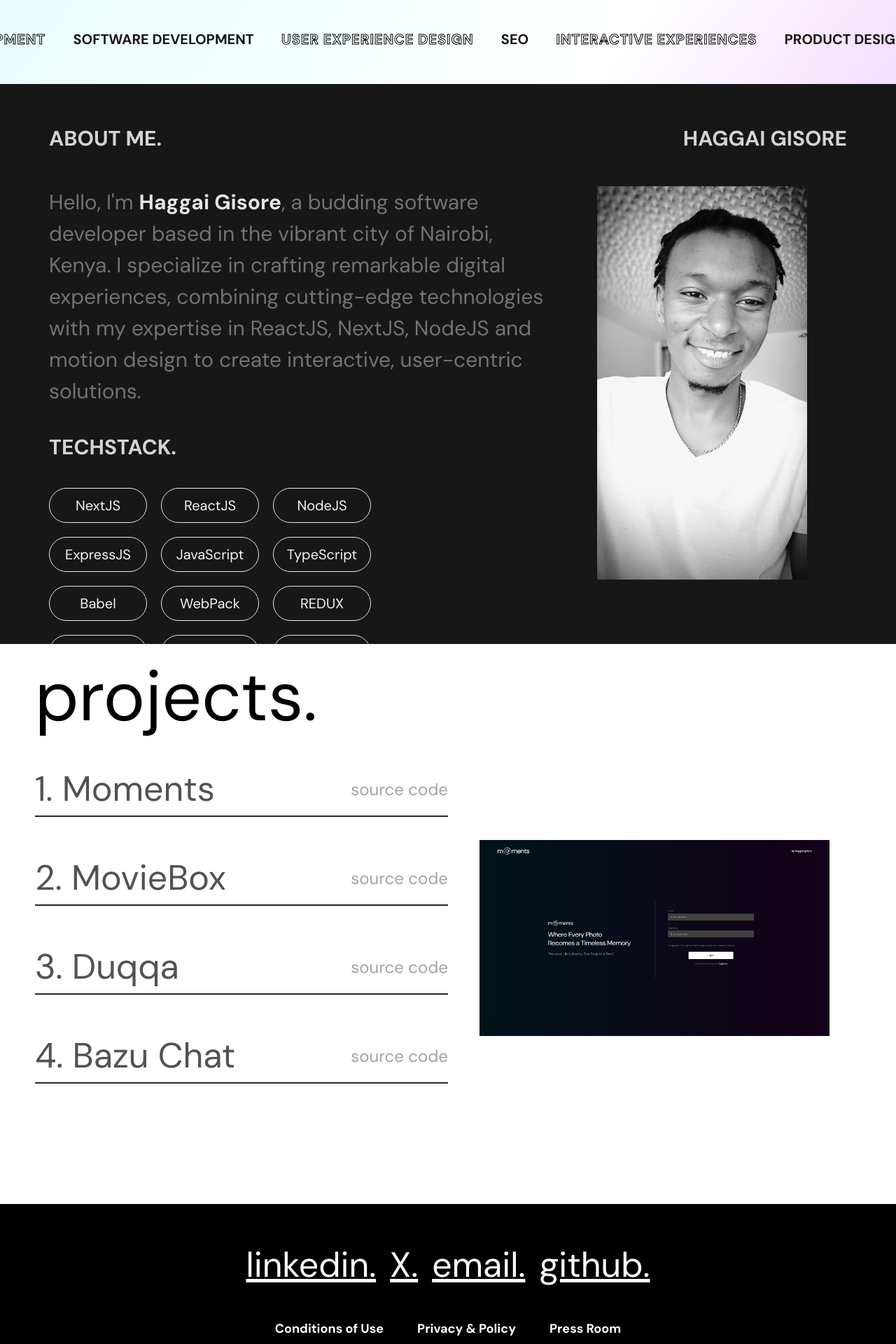
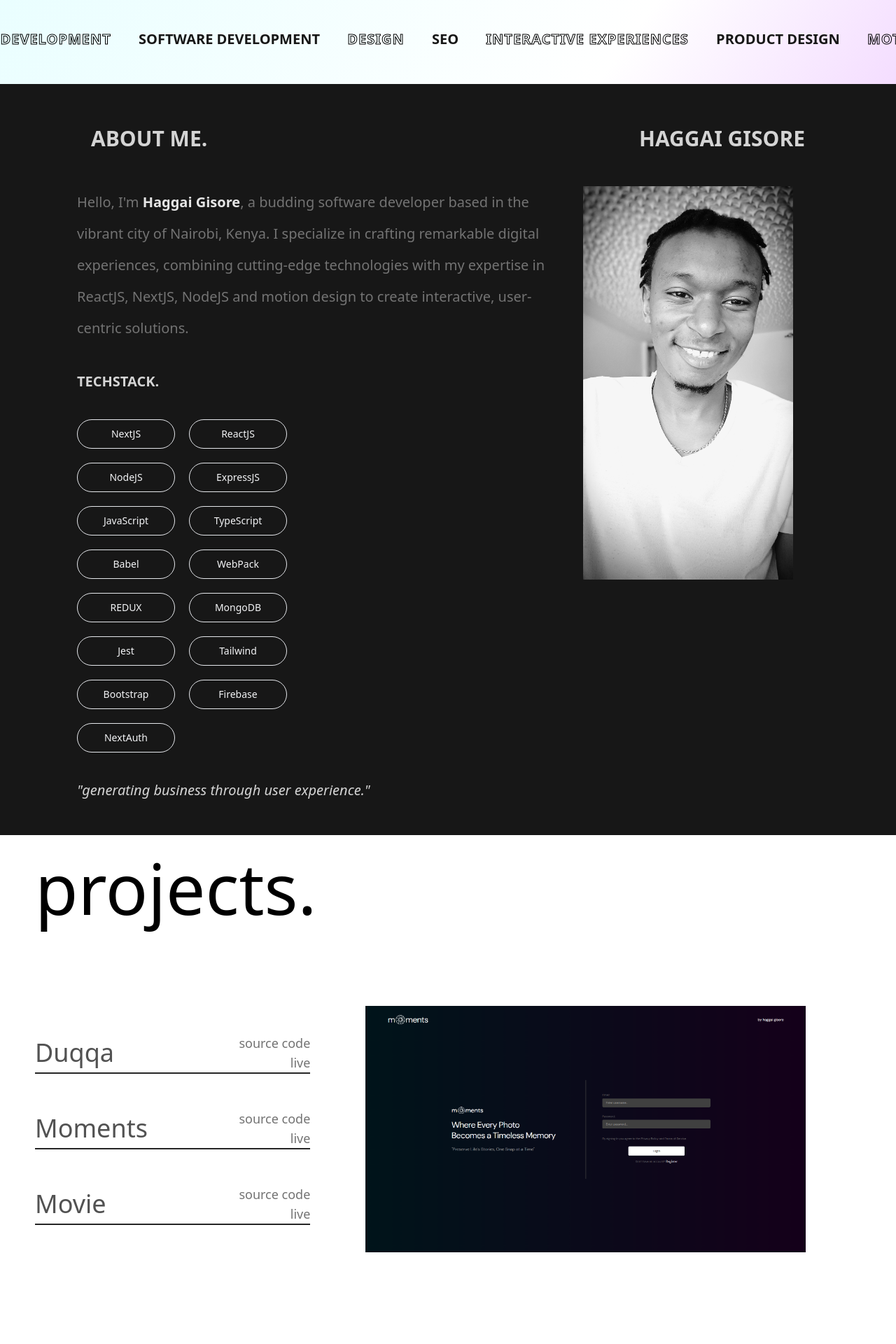
Before and after one commit to ggakila/haggaigisore, a Next.js app: page / in a window 1280 px wide. Shown: the part 680-2600 px from the top of the page at 70% size. Built offline with nearby package versions, Linux system fonts and the light colour scheme.

Commit message:
changes to ui

```diff
--- a/src/Components/About.js
+++ b/src/Components/About.js
@@ -7,13 +7,13 @@ export default function About() {
 
 
   return (
-		<div id='about' className="aboutsection h-screen flex flex-col py-[50px] items-center px-[0px] sm:px-[60px] bg-neutral-900 text-white gap-10">
-			<div className="w-screen flex justify-between text-neutral-300 uppercase my-[10px] px-[10px] md:px-[70px] text-lg sm:text-3xl font-bold">
+		<div id='about' className="aboutsection min-h-full flex flex-col py-[50px] items-center px-[0px] sm:px-[60px] bg-neutral-900 text-white gap-10">
+			<div className="w-full flex justify-between text-neutral-300 uppercase my-[10px] px-[10px] md:px-[70px] text-lg sm:text-3xl font-bold">
 				<h1 className="">About me.</h1>
 				<h1>haggai gisore</h1>
 			</div>
-			<div className="flex flex-col md:flex-row text-lg md:text-3xl w-screen">
-				<div className="left w-full md:w-2/3  px-5 md:px-[70px]">
+			<div className="flex flex-col md:flex-row text-md md:text-xl w-full">
+				<div className="left w-full lg:w-2/3  px-5 lg:px-[50px]">
 					<h1 className="text-neutral-500 md:leading-[45px]">
 						Hello, I'm{" "}
 						<span className="text-neutral-200 font-bold">Haggai Gisore</span>, a
@@ -23,54 +23,54 @@ export default function About() {
 						NextJS, NodeJS and motion design to create interactive, user-centric
 						solutions.
 					</h1>
-					<div className="my-5 md:my-10">
+					<div className="my-5 md:my-10 w-full">
 						<h1 className="uppercase my-5 sm:my-10 font-bold text-neutral-300">
 							techstack.
 						</h1>
-						<div className="text-sm md:text-xl w-screen lg:w-2/3 flex flex-row flex-wrap gap-[10px] md:gap-[20px] text-gray-100">
-							<div className="px-[8px] md:px-[15px] py-[10px] w-[140px] text-center border rounded-full hover:bg-white hover:text-black">
+						<div className="text-sm md:text-md w-full lg:w-2/3 flex flex-wrap gap-[10px] md:gap-[20px] text-gray-100">
+							<div className="px-[5px] md:px-[10px] py-[10px] w-[140px] text-center border rounded-full hover:bg-white hover:text-black">
 								NextJS
 							</div>
-							<div className="px-[8px] md:px-[15px] py-[10px] w-[140px] text-center border rounded-full hover:bg-white hover:text-black">
+							<div className="px-[5px] md:px-[10px] py-[10px] w-[140px] text-center border rounded-full hover:bg-white hover:text-black">
 								ReactJS
 							</div>
-							<div className="px-[8px] md:px-[15px] py-[10px] w-[140px] text-center border rounded-full hover:bg-white hover:text-black">
+							<div className="px-[5px] md:px-[10px] py-[10px] w-[140px] text-center border rounded-full hover:bg-white hover:text-black">
 								NodeJS
 							</div>
-							<div className="px-[8px] md:px-[15px] py-[10px] w-[140px] text-center border rounded-full hover:bg-white hover:text-black">
+							<div className="px-[5px] md:px-[10px] py-[10px] w-[140px] text-center border rounded-full hover:bg-white hover:text-black">
 								ExpressJS
 							</div>
-							<div className="px-[8px] md:px-[15px] py-[10px] w-[140px] text-center border rounded-full hover:bg-white hover:text-black">
+							<div className="px-[5px] md:px-[10px] py-[10px] w-[140px] text-center border rounded-full hover:bg-white hover:text-black">
 								JavaScript
 							</div>
-							<div className="px-[8px] md:px-[15px] py-[10px] w-[140px] text-center border rounded-full hover:bg-white hover:text-black">
+							<div className="px-[5px] md:px-[10px] py-[10px] w-[140px] text-center border rounded-full hover:bg-white hover:text-black">
 								TypeScript
 							</div>
-							<div className="px-[8px] md:px-[15px] py-[10px] w-[140px] text-center border rounded-full hover:bg-white hover:text-black">
+							<div className="px-[5px] md:px-[10px] py-[10px] w-[140px] text-center border rounded-full hover:bg-white hover:text-black">
 								Babel
 							</div>
-							<div className="px-[8px] md:px-[15px] py-[10px] w-[140px] text-center border rounded-full hover:bg-white hover:text-black">
+							<div className="px-[5px] md:px-[10px] py-[10px] w-[140px] text-center border rounded-full hover:bg-white hover:text-black">
 								WebPack
 							</div>
-							<div className="px-[8px] md:px-[15px] py-[10px] w-[140px] text-center border rounded-full hover:bg-white hover:text-black">
+							<div className="px-[5px] md:px-[10px] py-[10px] w-[140px] text-center border rounded-full hover:bg-white hover:text-black">
 								REDUX
 							</div>
-							<div className="px-[8px] md:px-[15px] py-[10px] w-[140px] text-center border rounded-full hover:bg-white hover:text-black">
+							<div className="px-[5px] md:px-[10px] py-[10px] w-[140px] text-center border rounded-full hover:bg-white hover:text-black">
 								MongoDB
 							</div>
-							<div className="px-[8px] md:px-[15px] py-[10px] w-[140px] text-center border rounded-full hover:bg-white hover:text-black">
+							<div className="px-[5px] md:px-[10px] py-[10px] w-[140px] text-center border rounded-full hover:bg-white hover:text-black">
 								Jest
 							</div>
-							<div className="px-[8px] md:px-[15px] py-[10px] w-[140px] text-center border rounded-full hover:bg-white hover:text-black">
+							<div className="px-[5px] md:px-[10px] py-[10px] w-[140px] text-center border rounded-full hover:bg-white hover:text-black">
 								Tailwind
 							</div>
-							<div className="px-[8px] md:px-[15px] py-[10px] w-[140px] text-center border rounded-full hover:bg-white hover:text-black">
+							<div className="px-[5px] md:px-[10px] py-[10px] w-[140px] text-center border rounded-full hover:bg-white hover:text-black">
 								Bootstrap
 							</div>
-							<div className="px-[8px] md:px-[15px] py-[10px] w-[140px] text-center border rounded-full hover:bg-white hover:text-black">
+							<div className="px-[5px] md:px-[10px] py-[10px] w-[140px] text-center border rounded-full hover:bg-white hover:text-black">
 								Firebase
 							</div>
-              <div className="px-[8px] md:px-[15px] py-[10px] w-[140px] text-center border rounded-full hover:bg-white hover:text-black">
+              <div className="px-[5px] md:px-[10px] py-[10px] w-[140px] text-center border rounded-full hover:bg-white hover:text-black">
 								NextAuth
 							</div>
 						</div>
@@ -80,13 +80,13 @@ export default function About() {
 						<i>"generating business through user experience."</i>
 					</h1>
 				</div>
-				<div className="hidden lg:block right w-0 lg:w-1/3 relative">
+				<div className="hidden lg:inline right w-0 lg:w-1/3 relative">
 					<Image
           src='/profile.jpg'
           width={300}
           height={300}
           alt="profilepic"
-          style={{objectFit: 'contain'}}
+          style={{objectFit: 'cover'}}
           />
 				</div>
 			</div>
--- a/src/Components/Header.js
+++ b/src/Components/Header.js
@@ -2,29 +2,30 @@ import React from "react";
 import Typewriter from "typewriter-effect";
 import Link from "next/link";
 
+
 export default function Header() {
   return (
-		<div className="homepage relative h-screen md:h-screen text-neutral-900 w-screen">
+		<div className="homepage relative h-[50vh] md:h-screen  text-neutral-900 w-full">
 			<header className=" absolute w-full top-0 flex justify-between items-center py-5 px-5 sm:px-10 ">
 				<div className="flex items-center">
-					<div className="flex text-[30px] sm:text-[80px] font-bold">
+					<div className="flex text-[25px] sm:text-[60px] font-bold">
 						<h1 className="">H</h1>
 						<h1 className="">G</h1>
 					</div>
 					<h1 className="studios sm:font-bold uppercase text-sm">studios</h1>
 				</div>
-				<div className="navs flex flex-col md:flex-row  font-semibold sm:gap-10">
-					<Link href="#about" scroll={false} className="about text-[10px] md:text-xl">about.</Link>
-					<Link href="#work" scroll={false} className="projects text-[10px] md:text-xl">works.</Link>
-					<Link href="#contact" scroll={false} className="contact text-[10px] md:text-xl">contact.</Link>
+				<div className="navs flex flex-col md:flex-row  font-semibold sm:gap-7">
+					<Link href="#about" scroll={false} className="about text-[10px] md:text-xl hover:bg-black hover:text-white px-3 py-1 rounded-full">about.</Link>
+					<Link href="#work" scroll={false} className="projects text-[10px] md:text-xl hover:bg-black hover:text-white px-3 py-1 rounded-full">works.</Link>
+					<Link href="#contact" scroll={false} className="contact text-[10px] md:text-xl hover:bg-black hover:text-white px-3 py-1 rounded-full">contact.</Link>
 				</div>
 			</header>
 			<div className="h-full w-full flex flex-col justify-center items-center ">
 				<div className="flex items-center gap-3">
-					<h1 className="text-lg font-bold mx-auto uppercase text-gray-400">
+					<h1 className="text-md md:text-lg font-bold mx-auto uppercase text-gray-600">
 						turning ideas into:
 					</h1>{" "}
-					<h1 className="textswitch text-center font-bold text-xl sm:text-3xl text-gray-400 underline uppercase">
+					<h1 className="textswitch text-center font-bold text-xl sm:text-3xl text-gray-400 uppercase">
 						<Typewriter
 							options={{
 								strings: [" experiences", " businesses", " brands"],
@@ -38,11 +39,11 @@ export default function Header() {
 					<h1>HAGGAI</h1><span className="text-black">.</span>
 					<h1 className="gisore font-medium">GISORE</h1>
 				</div>
-				<h3 className="text-xl md:text-3xl font-bold">Software Developer - (Frontend)</h3>
+				<h3 className="text-xl md:text-3xl">Software Developer - (Frontend)</h3>
 				<div className=" hidden absolute md:flex gap-5 w-full marquee uppercase justify-center items-center text-xl font-bold bottom-0 mb-10">
 					<h2 className="transpa">Mobile app development</h2>
 					<h2 className="">software development</h2>
-					<h2 className="transpa">User Experience Design</h2>
+					<h2 className="transpa">Design</h2>
 					<h2>SEO</h2>
 					<h2 className="transpa">Interactive experiences</h2>
 					<h2>product design</h2>
--- a/src/Components/Works.js
+++ b/src/Components/Works.js
@@ -11,7 +11,6 @@ export default function Works() {
 			Moments: "moments.png", // Replace 'moments.jpg' with the actual image URL
 			MovieBox: "moviebox.png", // Replace 'moviebox.jpg' with the actual image URL
 			Duqqa: "duqqa.png", // Replace 'duqqa.jpg' with the actual image URL
-			BazuChat: "bazuchat.png", // Replace 'bazuchat.jpg' with the actual image URL
 		};
 
 		// Set the project image based on the hovered content
@@ -19,65 +18,82 @@ export default function Works() {
 	};
 
 	return (
-		<div id="work" className="bg-white h-screen w-screen flex flex-col px-[50px] gap-[20px]">
+		<div
+			id="work"
+			className="bg-white h-screen w-full flex flex-col px-[50px] gap-[20px]"
+		>
 			<h1 className="text-[40px] md:text-[100px]">projects.</h1>
-			<div className="flex flex-col md:flex-row justify-between w-full">
-				<div className="w-full md:w-1/2 flex flex-col gap-[50px]">
+			<div className="flex flex-col md:flex-row items-center justify-betweenr w-full">
+				<div className="w-full md:w-1/3 flex flex-col gap-[50px]">
 					<div
-						className="text-[20px] md:text-[50px] border-b-2 border-neutral-800 flex justify-between items-center text-neutral-600 hover:text-black"
+						className="text-xl md:text-4xl border-b-2 border-neutral-800 flex justify-between items-center text-neutral-600 hover:text-black"
+						onMouseEnter={() => handleProjectHover("Duqqa")}
+					>
+						<h1>Duqqa </h1>
+						<div className="flex flex-col items-end">
+							<a
+								href="https://github.com/ggakila/Webstack-Portfolio"
+								target="_blank"
+								className="text-md md:text-lg text-neutral-500 hover:text-blue-300"
+							>
+								source code
+							</a>
+							<a
+								href="https://duqqa.vercel.app/auth/login"
+								target="_blank"
+								className="text-md md:text-lg text-neutral-500 hover:text-blue-300"
+							>
+								live
+							</a>
+						</div>
+					</div>
+					<div
+						className="text-xl md:text-4xl border-b-2 border-neutral-800 flex justify-between items-center text-neutral-600 hover:text-black"
 						onMouseEnter={() => handleProjectHover("Moments")}
 					>
-						<h1>1. Moments </h1>
+						<h1>Moments </h1>
+						<div className="flex flex-col items-end">
 							<a
 								href="https://github.com/ggakila/moments-by-gisore"
 								target="_blank"
-							className="text-lg md:text-2xl text-neutral-400"
+								className="text-md md:text-lg text-neutral-500 hover:text-blue-300"
 							>
 								source code
 							</a>
+							<a
+								href="https://moments-by-gisore-f73b.vercel.app/Login"
+								target="_blank"
+								className="text-md md:text-lg text-neutral-500 hover:text-blue-300"
+							>
+								live
+							</a>
+						</div>
 					</div>
 					<div
-						className="text-[20px] md:text-[50px] border-b-2 border-neutral-800 flex justify-between items-center text-neutral-600 hover:text-black"
+						className="text-xl md:text-4xl border-b-2 border-neutral-800 flex justify-between items-center text-neutral-600 hover:text-black"
 						onMouseEnter={() => handleProjectHover("MovieBox")}
 					>
-						<h1>2. MovieBox </h1>
+						<h1>Movie </h1>
+						<div className="flex flex-col items-end">
 							<a
 								href="https://github.com/ggakila/zuri-stage2"
 								target="_blank"
-							className="text-lg md:text-2xl text-neutral-400"
+								className="text-md md:text-lg text-neutral-500 hover:text-blue-300"
 							>
 								source code
 							</a>
-					</div>
-					<div
-						className="text-[20px] md:text-[50px] border-b-2 border-neutral-800 flex justify-between items-center text-neutral-600 hover:text-black"
-						onMouseEnter={() => handleProjectHover("Duqqa")}
+							<a
+								href="https://zuri-stage2.vercel.app/"
+								target="_blank"
+								className="text-md md:text-lg text-neutral-500 hover:text-blue-300"
 							>
-						<h1>3. Duqqa </h1>
-						<a
-							href="https://github.com/ggakila/next-js-apps/tree/main/duqqa"
-							target="_blank"
-							className="text-lg md:text-2xl text-neutral-400"
-						>
-							source code
-						</a>
-					</div>
-					<div
-						className="text-[20px] md:text-[50px] border-b-2 border-neutral-800 flex justify-between items-center text-neutral-600 hover:text-black"
-						onMouseEnter={() => handleProjectHover("BazuChat")}
-					>
-						<h1>4. Bazu Chat </h1>
-						<a
-							href="https://github.com/ggakila/React/tree/main/bazu-chat"
-							target="_blank"
-							className="text-lg md:text-2xl text-neutral-400"
-						>
-							source code
+								live
 							</a>
 						</div>
 					</div>
-				<div className="w-full md:w-1/2 h-full flex justify-center items-center">
-					<div className="right relative w-[500px] h-[500px] ">
+				</div>
+				<div className="w-full md:w-2/3 h-full flex justify-center items-center">
+					<div className="right relative w-[80%] h-[500px] ">
 						<Image
 							src={`/${projectImage}`}
 							fill={true}
--- a/src/pages/_document.js
+++ b/src/pages/_document.js
@@ -1,4 +1,5 @@
 import { Html, Head, Main, NextScript } from 'next/document'
+
 
 export default function Document() {
   return (
--- a/src/pages/index.js
+++ b/src/pages/index.js
@@ -3,9 +3,10 @@ import About from "@/Components/About";
 import Works from "@/Components/Works";
 import Contact from "@/Components/Contact";
 
+
 export default function Home() {
   return (
-    <div className="flex flex-col items-center" >
+    <div className={`flex flex-col max-w-screen items-center`} >
       <Header/>
       <About/>
       <Works/>
--- a/src/styles/globals.css
+++ b/src/styles/globals.css
@@ -8,7 +8,7 @@
 * {
   margin: 0;
   padding: 0;
-  font-family: 'DM Sans', sans-serif;
+  /* font-family: 'DM Sans', sans-serif; */
   box-sizing: border-box;
 }
 
```
Also changed, not shown: public/duqqa.png. Lines whose indentation alone changed are shown as unchanged.
